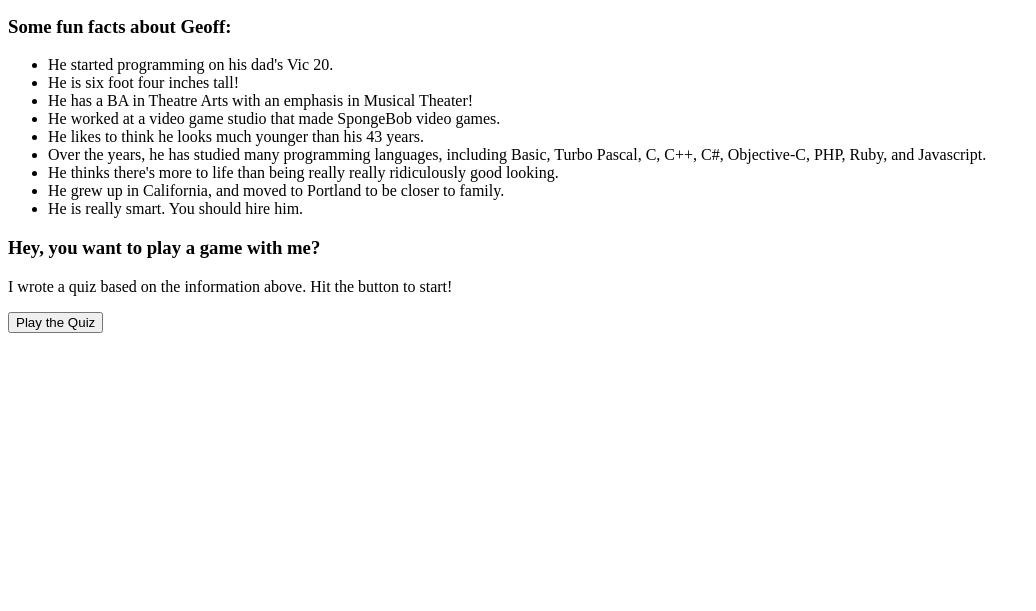
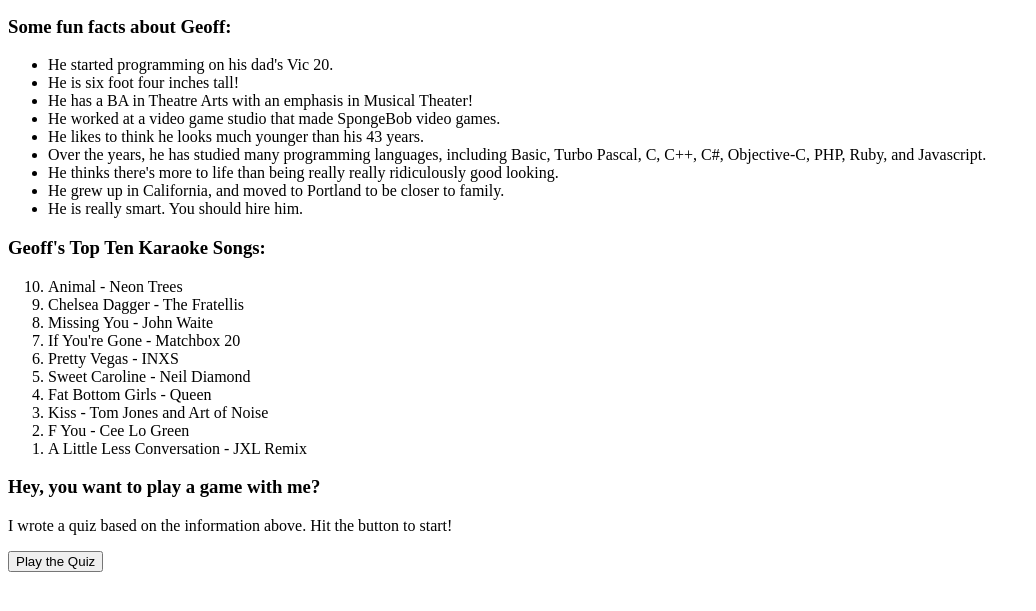
Before and after one commit to GeoffreyEmerson/code201-week1, a plain HTML site: page index.html in a window 1280 px wide. Shown: the part 101-712 px from the top of the page, without its empty margins (0-1036 px from the left). Drawn offline with Linux system fonts and the light colour scheme.

Commit message:
added a top ten list

```diff
--- a/index.html
+++ b/index.html
@@ -24,6 +24,20 @@
     <li>He grew up in California, and moved to Portland to be closer to family.</li>
     <li>He is really smart. You should hire him.</li>
   </ul>
+
+  <h3>Geoff's Top Ten Karaoke Songs:</h3>
+  <ol reversed>
+    <li>Animal - Neon Trees</li>
+    <li>Chelsea Dagger - The Fratellis</li>
+    <li>Missing You - John Waite</li>
+    <li>If You're Gone - Matchbox 20</li>
+    <li>Pretty Vegas - INXS</li>
+    <li>Sweet Caroline - Neil Diamond</li>
+    <li>Fat Bottom Girls - Queen</li>
+    <li>Kiss - Tom Jones and Art of Noise</li>
+    <li>F You - Cee Lo Green</li>
+    <li>A Little Less Conversation - JXL Remix</li>
+  </ol>
   <h3>Hey, you want to play a game with me?</h3>
   <p>I wrote a quiz based on the information above. Hit the button to start!</p>
   <p><button onclick="game(); return false;">Play the Quiz</button></p>
```
